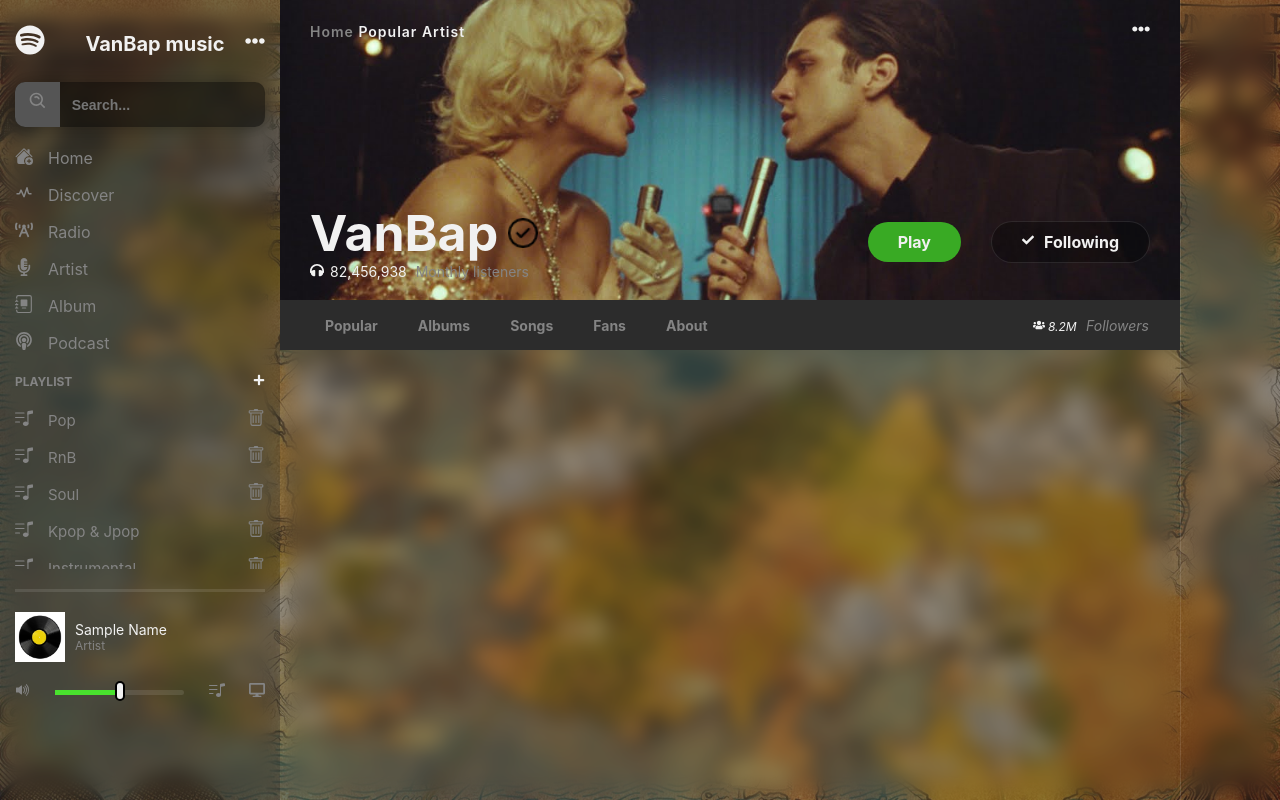
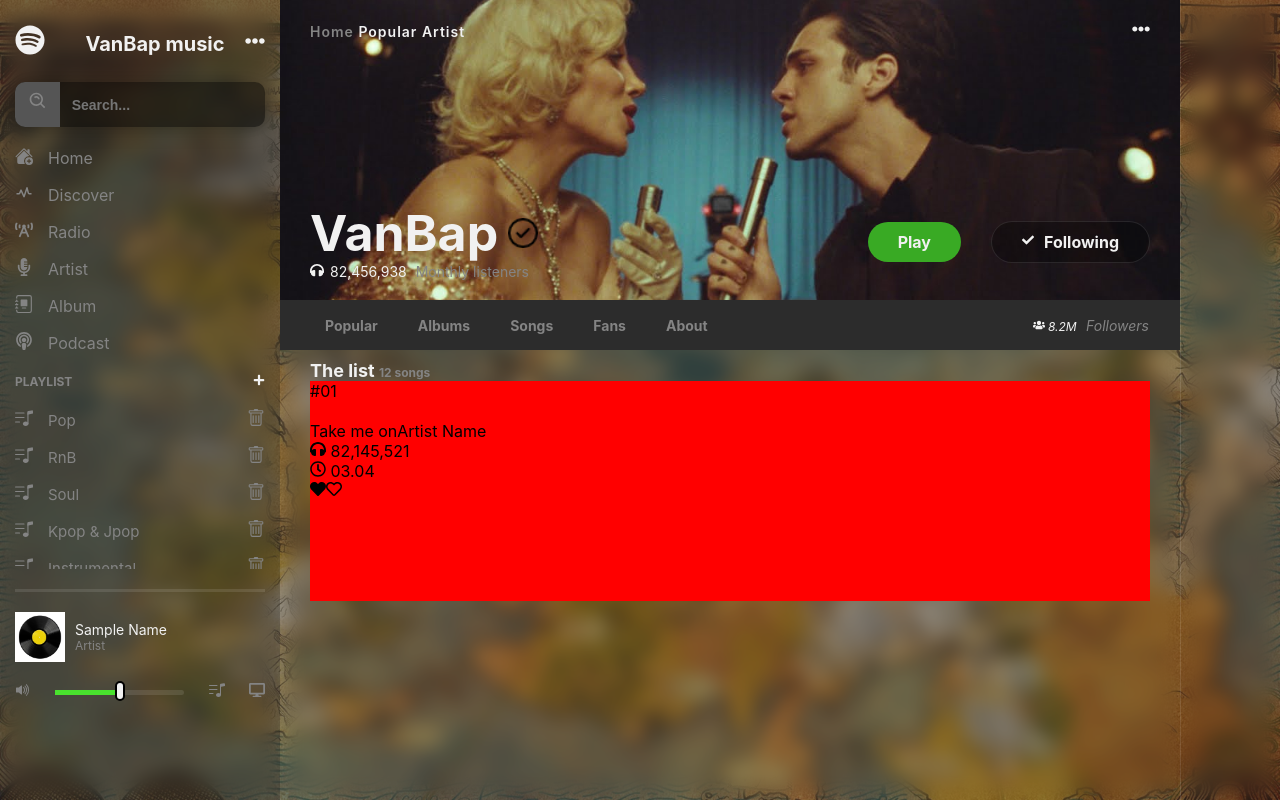
Before and after one commit to VanBap/Spotify_Project, a React (Create React App) app: page / in a window 1280 px wide. Built offline with nearby package versions, Linux system fonts and the light colour scheme.

Commit message:
Update AudioList

```diff
--- /dev/null
+++ b/src/Components/AudioList.js
@@ -0,0 +1,44 @@
+import React from 'react'
+import { FaHeadphones, FaHeart, FaRegHeart, FaRegClock } from 'react-icons/fa';
+
+function AudioList() {
+    return (
+        <div className="audioList">
+            <h2 className='title'>
+                The list <span>12 songs</span>
+            </h2>
+            <div className="songsContainer">
+                <div className="songs">
+                    <div className="count">#01</div>
+                    <div className="song">
+                        <div className="imgBox">
+                            <img src="" alt="" />
+                        </div>
+
+                        <div className="section">
+                            <p className='songName'>Take me on
+                            <span className='spanArtist'>Artist Name</span>
+                            </p>
+
+                            <div className='hits'>
+                                <p className='hit'>
+                                    <i><FaHeadphones/></i> 82,145,521
+                                </p>
+
+                                <p className='duration'>
+                                    <i><FaRegClock/></i> 03.04
+                                </p>
+
+                                <div className='favourite'>
+                                    <i><FaHeart/></i>
+                                    <i><FaRegHeart/></i>
+                                </div>
+                            </div>
+                        </div>
+                    </div>
+                </div>
+            </div>
+        </div>
+    )
+}
+export {AudioList};
--- a/src/Components/LeftMenu.js
+++ b/src/Components/LeftMenu.js
@@ -5,7 +5,7 @@
 import {BiSearchAlt} from 'react-icons/bi';
 import {MenuList} from'./MenuList';
 import {Menu} from'./Menu';
-import {MenuPlayList} from "./MenuPlayList";
+import {MenuPlayList} from "./MenuPlayList"; // ! does not match the corresponding name on disk
 import {TrackList} from "./TrackList";
 
 
--- a/src/Components/MainContainer.js
+++ b/src/Components/MainContainer.js
@@ -2,7 +2,7 @@
 import '../Styles/MainContainer.css'
 import {Banner} from "./Banner"
 import { FaUsers } from 'react-icons/fa';
-
+import { AudioList } from './AudioList';
 
 function MainContainer()
 {
@@ -37,6 +37,8 @@
 
     <p><i><FaUsers/> 8.2M <span>Followers</span></i></p>
   </div>
+
+  <AudioList/>
   </div>
   );
 }
--- a/src/Styles/MainContainer.css
+++ b/src/Styles/MainContainer.css
@@ -205,3 +205,26 @@
     color: #848484;
     margin-left:6px;
 }
+
+/*================== Main Audio List cycle ================*/
+.audioList{
+    padding: 10px 30px;
+}
+
+.audioList .title{
+    font-size: 18px;
+    color: #f1f1f1;
+
+}
+
+.audioList .title span{
+    color: #848484;
+    font-size: 12px;
+}
+
+.songsContainer{
+    height: 220px;
+    overflow-y: scroll;
+    overflow-x: hidden;
+    background: red;
+}
```
Also changed, not shown: src/Components/Songs.js (+93 -0 lines).
